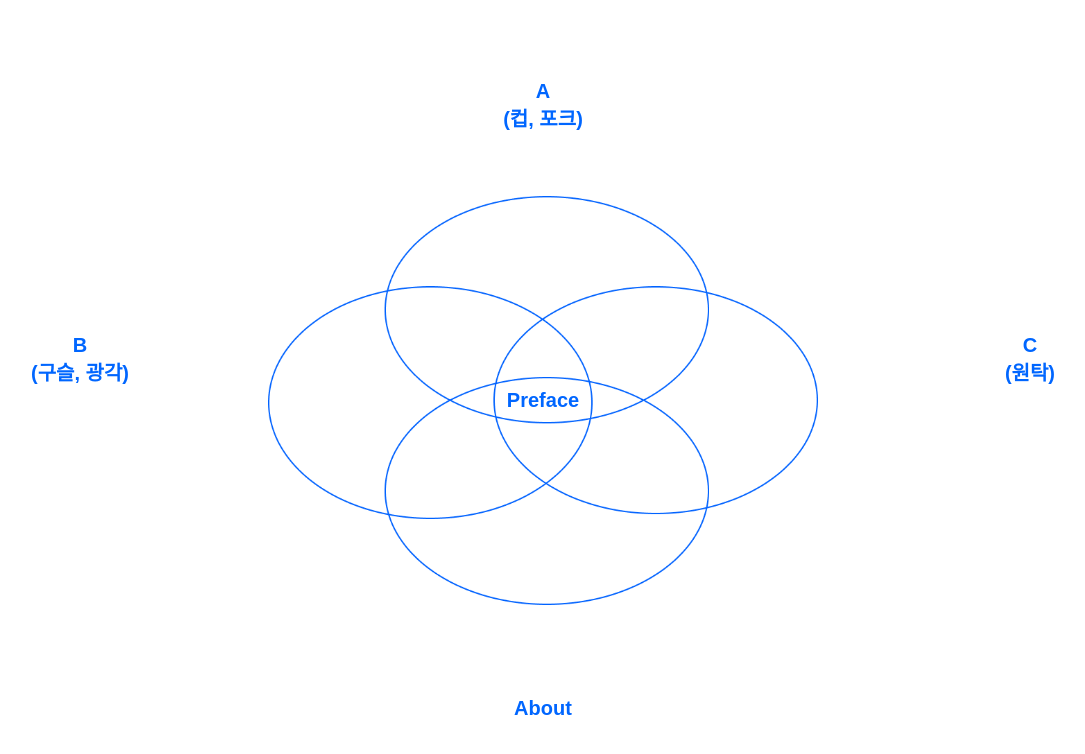
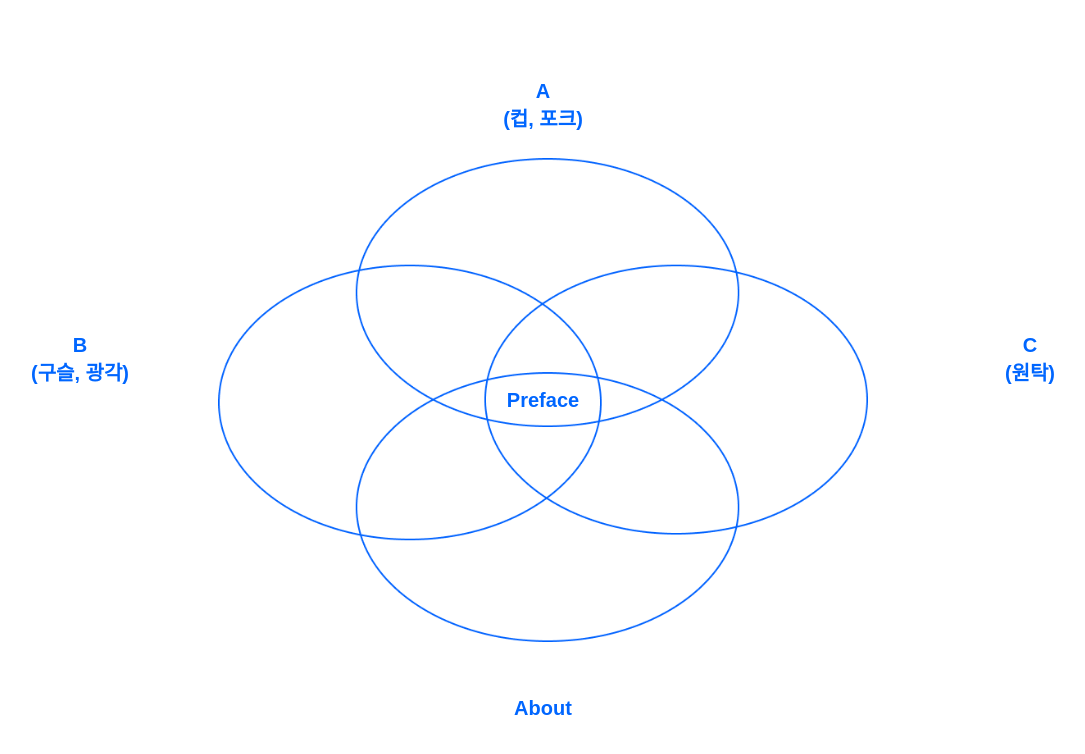
Before and after one commit to soyongkeem/0620-test, a plain HTML site: page index.html in a window 1280 px wide. Shown: the whole page, without its empty margins (97-1182 px from the left). Drawn offline with Linux system fonts and the light colour scheme.

Commit message:
Update index.html

```diff
--- a/index.html
+++ b/index.html
@@ -58,8 +58,8 @@
 
     /* 중앙 원 이미지 */
     .image-area {
-      width: 550px;
-      height: 550px;
+      width: 650px;
+      height: 650px;
       background: url('image.png') no-repeat center center;
       background-size: contain;
     }
@@ -68,7 +68,7 @@
 <body>
   <div class="container">
     <a href="https://example.com/a" class="label a">A<br>(컵, 포크)</a>
-    <a href="https://example.com/b" class="label b">B<br>(구슬, 광각)</a>
+    <a href="index2.html" class="label b">B<br>(구슬, 광각)</a>
     <a href="https://example.com/c" class="label c">C<br>(원탁)</a>
     <a href="https://example.com/about" class="label about">About</a>
     <a href="index1.html" class="label preface">Preface</a>
```
